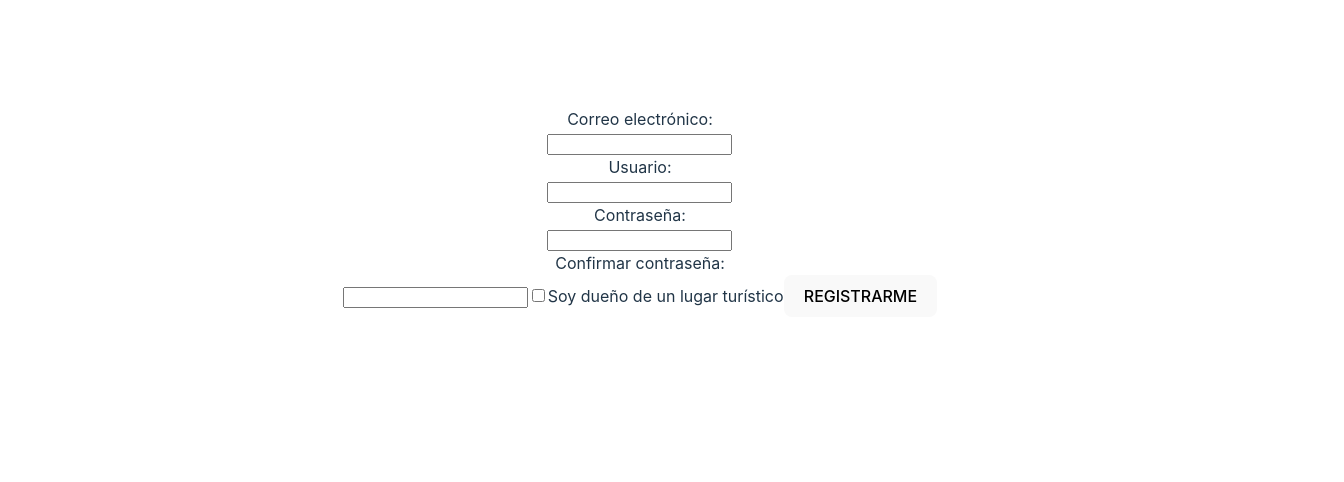
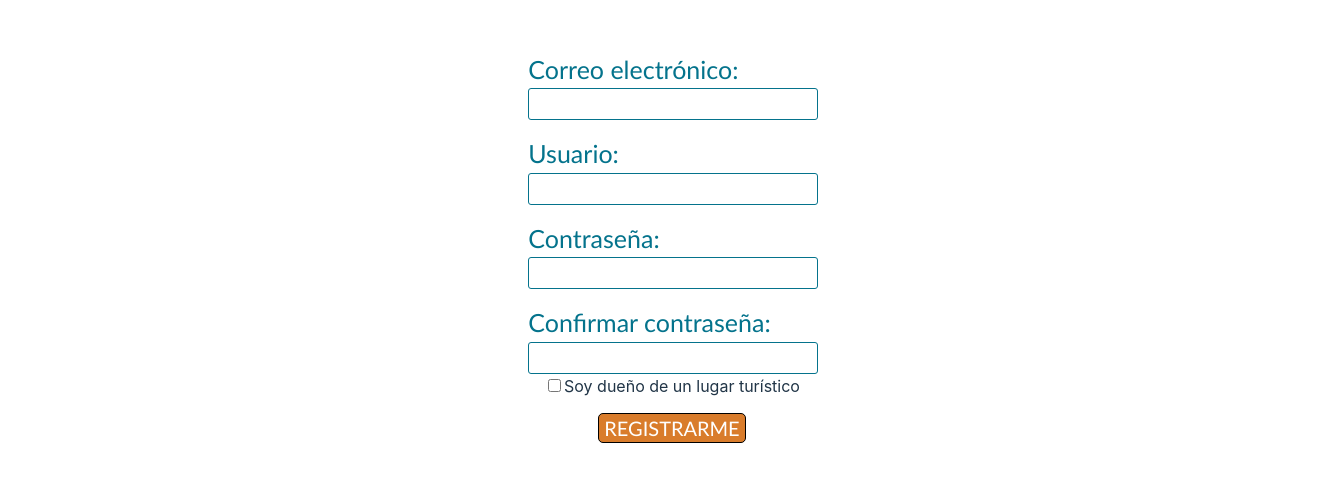
Before and after one commit to bl33h/visitOurLands, a React (Vite) app in the folder VisitOurLands/: page /SignIn in a window 1280 px wide. Shown: the part 188-670 px from the top of the page, 1344 px wide, since content can reach past the window. Built offline with nearby package versions, Linux system fonts and the light colour scheme.

Commit message:
Finished CSS for Sign In

```diff
--- a/VisitOurLands/src/Pages/SignIn/SignIn.css
+++ b/VisitOurLands/src/Pages/SignIn/SignIn.css
@@ -0,0 +1,77 @@
+* {
+    font-family: "Trebuchet MS", "Lucida Sans Unicode", "Lucida Grande", "Lucida Sans", Arial,
+}
+
+.signin-root {
+    display: grid;
+    place-items: center;
+    height: 100vh;
+    width: 100vw;
+    background-repeat: no-repeat;
+    background-size: cover;
+}
+
+.sign-in-container {
+    height: 300px;
+    width: 230px;
+    padding: 15px;
+    border-radius: 5px;
+    text-align: center;
+    display: table;
+    flex-direction: column;
+    background-color: white;
+}
+
+h1{
+    font-family: "Trebuchet MS", "Lucida Sans Unicode", "Lucida Grande", "Lucida Sans", Arial, sans-serif;
+    color: #8C4303;
+	display: block;
+}
+
+.login-labels {
+    font-size: 25px;
+    font-family: "Trebuchet MS", "Lucida Sans Unicode", "Lucida Grande", "Lucida Sans", Arial, sans-serif;
+    text-align: left;
+    padding: 15px 0px 0px 0px;
+    color: #04738C;
+}
+
+.input-login {
+    font-size: 25px;
+    font-family: "Trebuchet MS", "Lucida Sans Unicode", "Lucida Grande", "Lucida Sans", Arial, sans-serif;
+    width: 100%;
+    margin: 0px 0px 0px 0px;
+    padding: 0px 0px 0px 0px;
+    border-radius: 3px;
+    border: 0.5px solid #04738C;
+    text-indent: 3px;
+}
+
+.input-checkbox {
+    margin: 15px 10px 0px 0px;
+    padding: 0px 0px 0px 0px;
+    border-radius: 5px;
+    color: #04738C;
+}
+
+.checkbox-label {
+    font-family: "Trebuchet MS", "Lucida Sans Unicode", "Lucida Grande", "Lucida Sans", Arial, sans-serif;
+    font-size: 16px;
+    color: #04738C;
+}
+
+.sign-in-button {
+    font-family: "Trebuchet MS", "Lucida Sans Unicode", "Lucida Grande", "Lucida Sans", Arial, sans-serif;
+    color: white;
+    font-size: 20px;
+    position: relative;
+    display: table;
+    margin: 15px 70px 10px 70px;
+    padding: 2px 5px 2px 5px;
+    text-align: center;
+    border-radius: 5px;
+    border: 0.5px solid black;
+    cursor: pointer;
+    background-color: #D97C2B;
+    text-decoration: inherit;
+}
```
